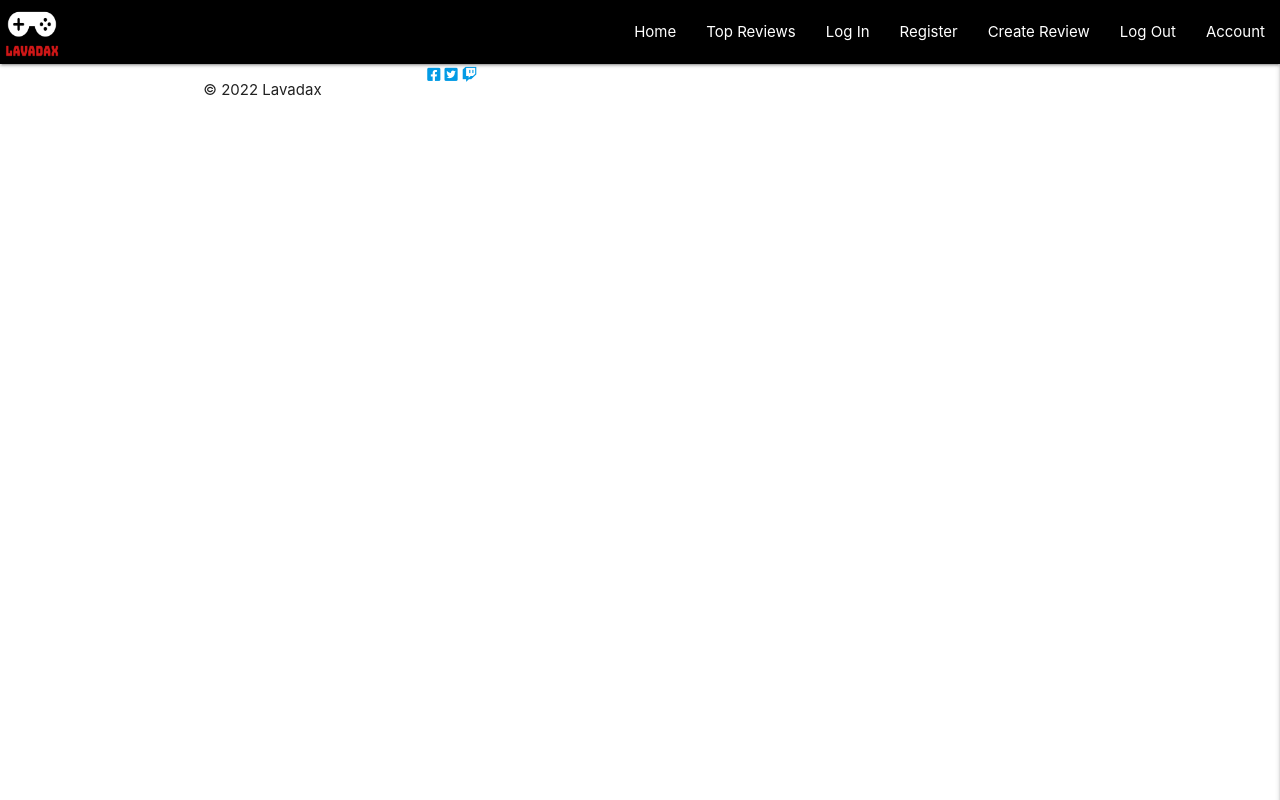
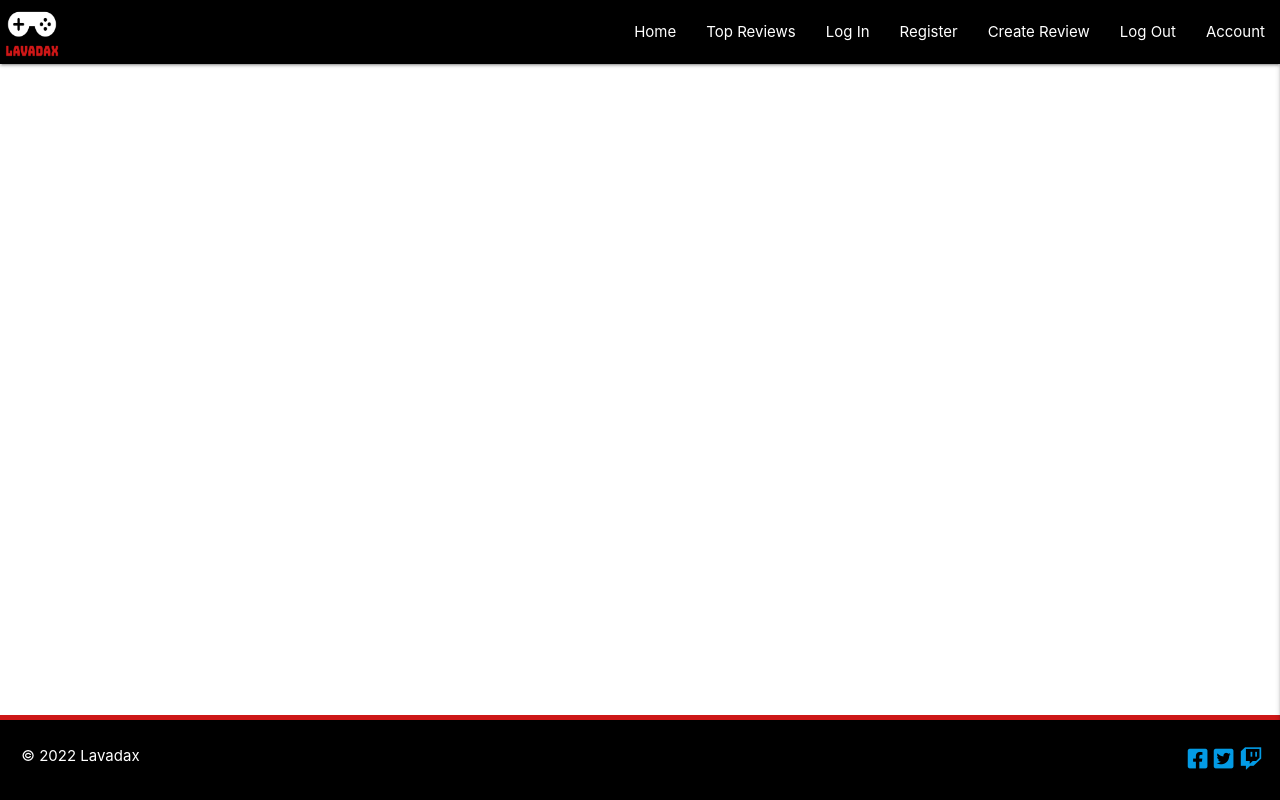
Before and after one commit to lavadax/Halliday-Games, a Flask app: page / in a window 1280 px wide. Run offline with Flask 2, Linux system fonts and the light colour scheme; data that the repository does not hold is empty; some libraries are stand-ins or nearby versions.

Commit message:
Add min height of body & footer styling

```diff
--- a/static/css/style.css
+++ b/static/css/style.css
@@ -1,4 +1,4 @@
-/* Logo styling */
+/* Logo  */
 
 .brand-logo, .brand-logo img {
     top: 0;
@@ -6,16 +6,67 @@
     height: 56px;
 }
 
-/* Nav bar styling */
+/* Nav bar */
 
 nav {
     background-color: #000;
 }
 
-/* Card styling */
+/* Main content */
+
+.main-content {
+    min-height: calc(100vh - 56px - 85px);
+}
+
+/* Cards */
 
 .xsmall {
     height: 170px;
+}
+
+/* Footer */
+
+footer {
+    padding: 0;
+    margin: 0;
+    height: 85px;
+    width:100%;
+    float: left;
+    border-top: 5px solid #CD1717;
+    background-color: #000;
+    color:#fff;
+}
+
+footer .container {
+    height:80px;
+    width: 100%;
+    padding:0 0 0 10px;
+    margin: 0;
+}
+
+footer p {
+    padding:10px 0;
+}
+
+.footer-row {
+    height:80px;
+    display:flex;
+}
+
+.footer-row div {
+    max-height: 100%;
+}
+
+.container .footer-row .copyright {
+    margin-left: 0;
+}
+
+.container .footer-row .socials {
+    position:absolute;
+    right:0.5%;
+    font-size: 1.5em;
+    text-align: right;
+    padding-top: 22px;
 }
 
 /* Responsiveness */
@@ -24,14 +75,20 @@ nav {
 
 @media only screen and (min-width: 601px) {
 
-    /* Logo styling */
+    /* Logo */
 
     .brand-logo, .brand-logo img {
         width: 64px;
         height: 64px;
     }
 
-    /* Card styling */
+    /* Main content */
+
+    .main-content {
+        min-height: calc(100vh - 64px - 85px);
+    }
+
+    /* Cards */
 
     .row .m6:nth-child(odd){
         padding-left:  5%;
```
